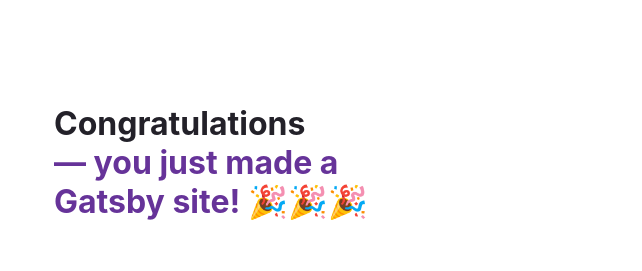
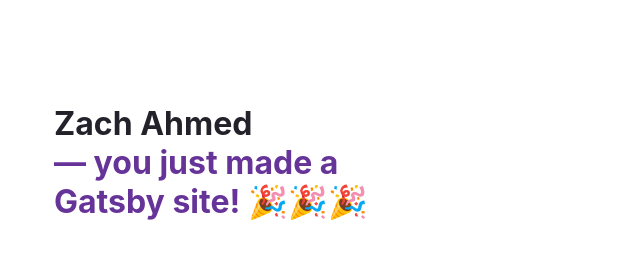
Before and after one commit to ZachAhmed/my-gatsby-site, a Gatsby site: page / in a window 1280 px wide. Shown: the top 271 px of the page, without its empty margins (50-692 px from the left). Built offline with nearby package versions, Linux system fonts and the light colour scheme; Gatsby itself is replaced by a stand-in of ours.

Commit message:
2nd push

```diff
--- a/src/pages/index.js
+++ b/src/pages/index.js
@@ -127,7 +127,7 @@ const IndexPage = () => {
   return (
     <main style={pageStyles}>
       <h1 style={headingStyles}>
-        Congratulations
+        Zach Ahmed
         <br />
         <span style={headingAccentStyles}>— you just made a Gatsby site! 🎉🎉🎉</span>
       </h1>
```
Also changed, not shown: src/components/navbar.js (added).
